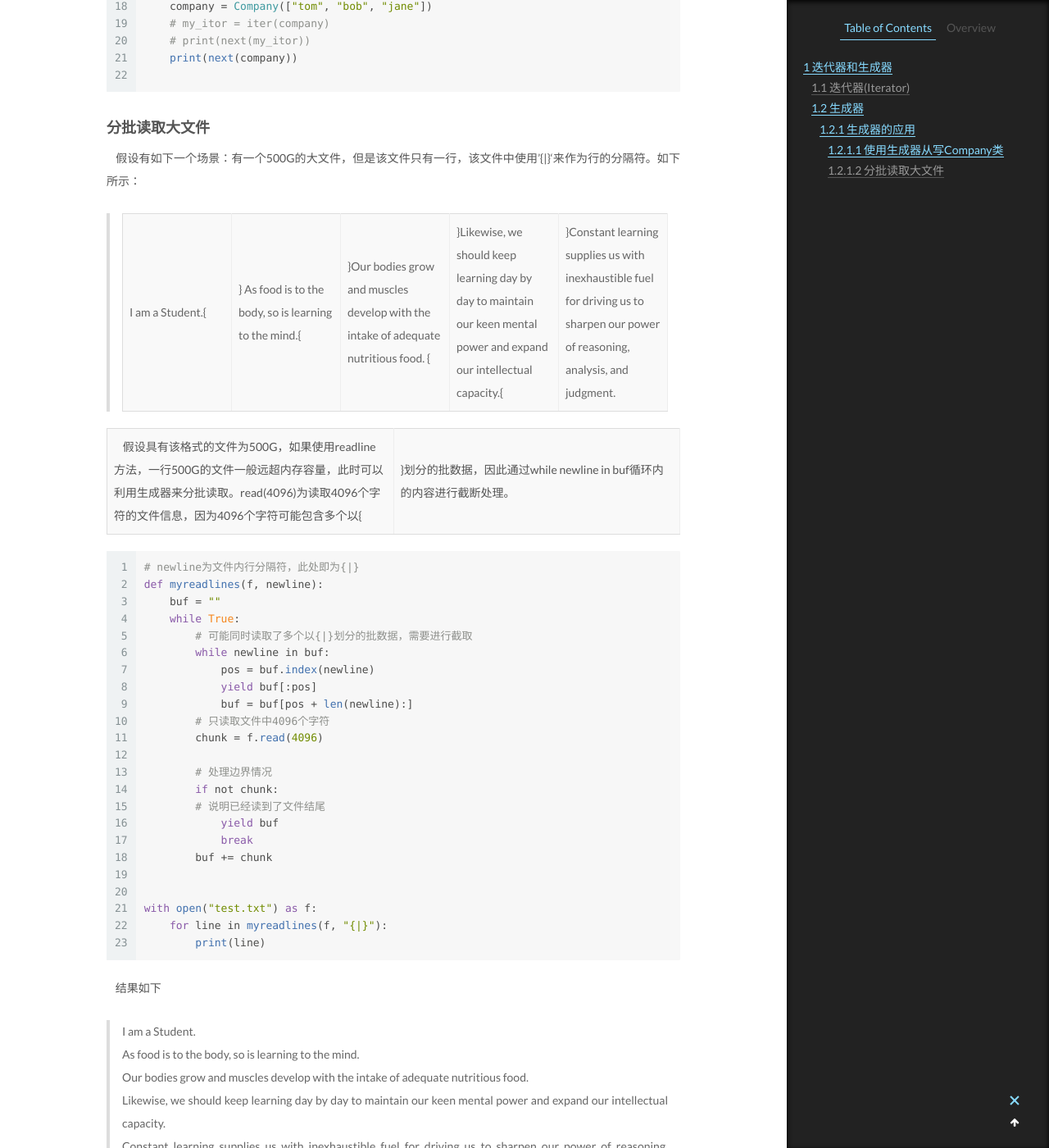
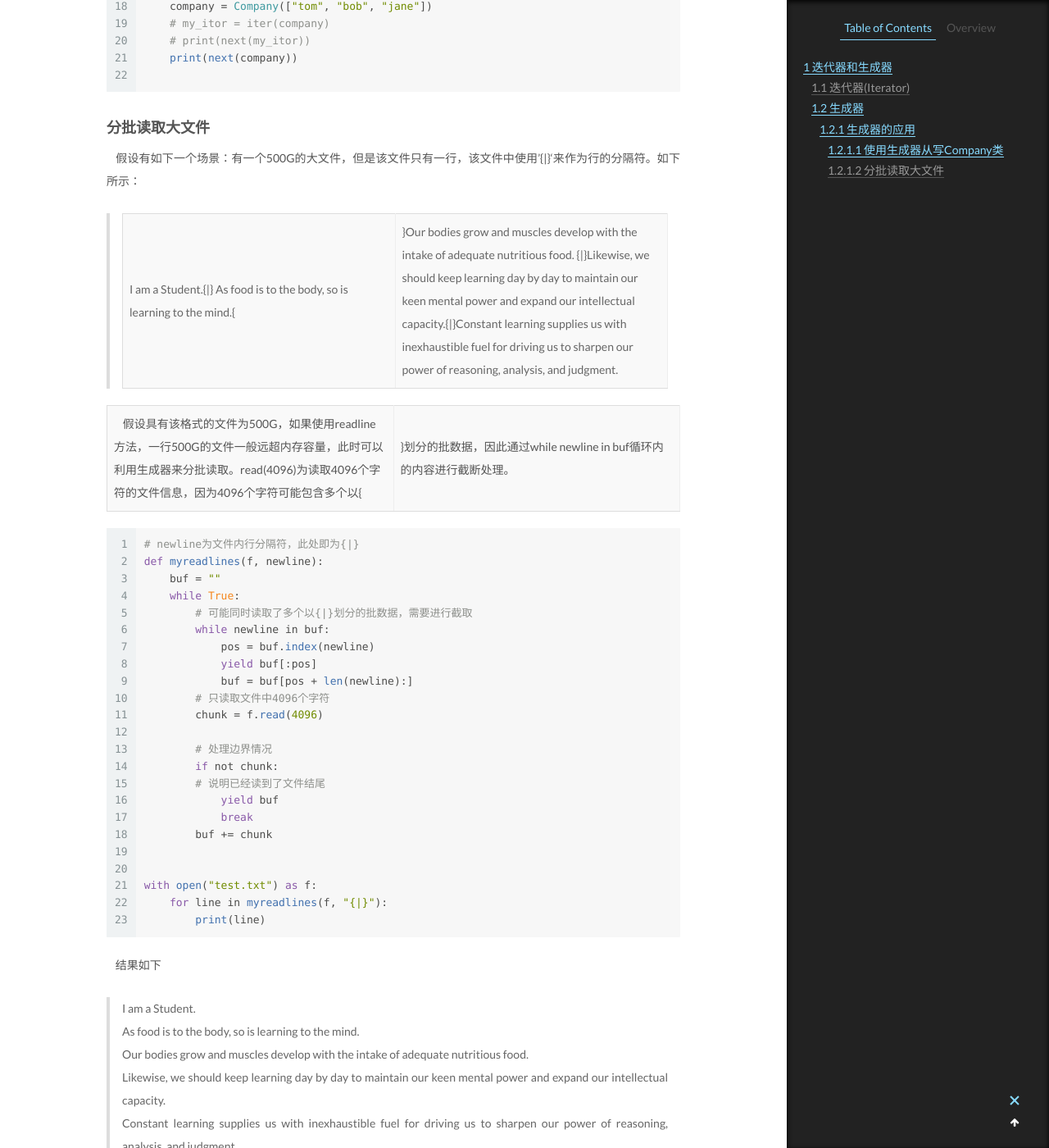
Before and after one commit to atnlp/atnlp.github.io, a Jekyll site: the page built from _posts/2018-12-17-iterator-generator.md, in a window 1280 px wide and 1400 px high, scrolled down 3159 px. Shown: the whole window at 82% size. Built offline with Jekyll 4.4.1, drawn with Linux system fonts in a browser that asks for light colours.

```diff
--- a/_posts/2018-12-17-iterator-generator.md
+++ b/_posts/2018-12-17-iterator-generator.md
@@ -124,7 +124,7 @@ if __name__ == "__main__":
 
 &nbsp;&nbsp;&nbsp;&nbsp;假设有如下一个场景：有一个500G的大文件，但是该文件只有一行，该文件中使用'\{\|\}'来作为行的分隔符。如下所示：
 
-> I am a Student.\{|\} As food is to the body, so is learning to the mind.{|}Our bodies grow and muscles develop with the intake of adequate nutritious food. \{|\}Likewise, we should keep learning day by day to maintain our keen mental power and expand our intellectual capacity.\{|\}Constant learning supplies us with inexhaustible fuel for driving us to sharpen our power of reasoning, analysis, and judgment.
+> I am a Student.\{\|\} As food is to the body, so is learning to the mind.{|}Our bodies grow and muscles develop with the intake of adequate nutritious food. \{\|\}Likewise, we should keep learning day by day to maintain our keen mental power and expand our intellectual capacity.\{\|\}Constant learning supplies us with inexhaustible fuel for driving us to sharpen our power of reasoning, analysis, and judgment.
 
 
 &nbsp;&nbsp;&nbsp;&nbsp;假设具有该格式的文件为500G，如果使用readline方法，一行500G的文件一般远超内存容量，此时可以利用生成器来分批读取。read(4096)为读取4096个字符的文件信息，因为4096个字符可能包含多个以{|}划分的批数据，因此通过while newline in buf循环内的内容进行截断处理。
```
